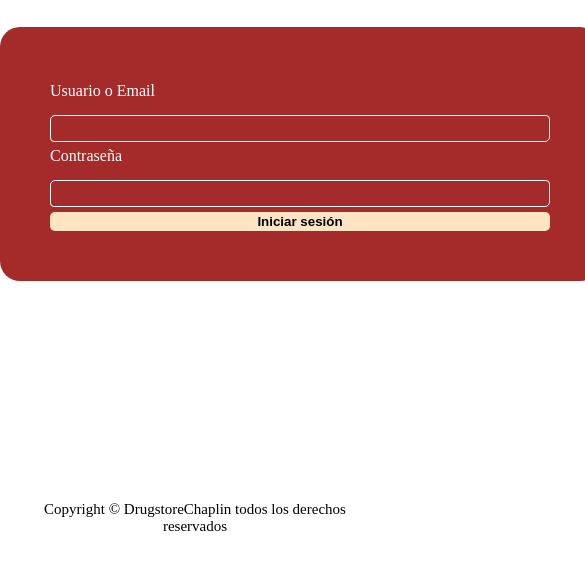
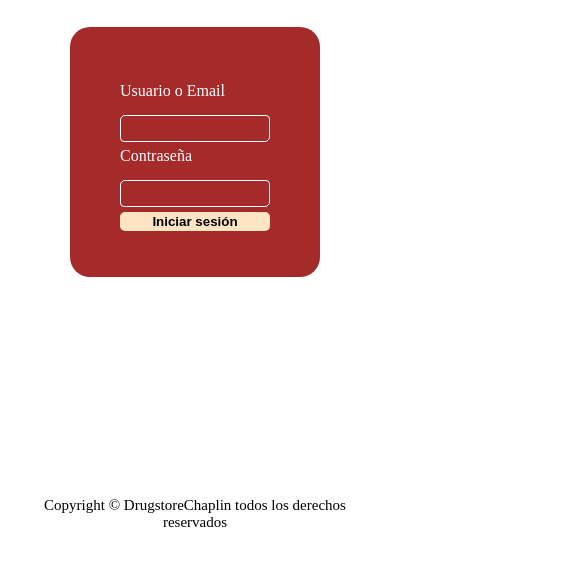
Before and after one commit to MatiSuarez2311/ProyectoFinal, a plain HTML site: page iniciarsesion.html in a window 390 px wide. Shown: the part 122-692 px from the top of the page, 585 px wide, since content can reach past the window. Drawn offline with Linux system fonts and the light colour scheme.

Commit message:
modifique css media

```diff
--- a/style.css
+++ b/style.css
@@ -351,6 +351,13 @@
    .Cajas{
         margin: 20px;
     }
+    .form{
+        width: 320px;
+    }
+    .regi-sesion{
+        width: 250px;
+        height: 250px;
+    }
 
 }
 
```
